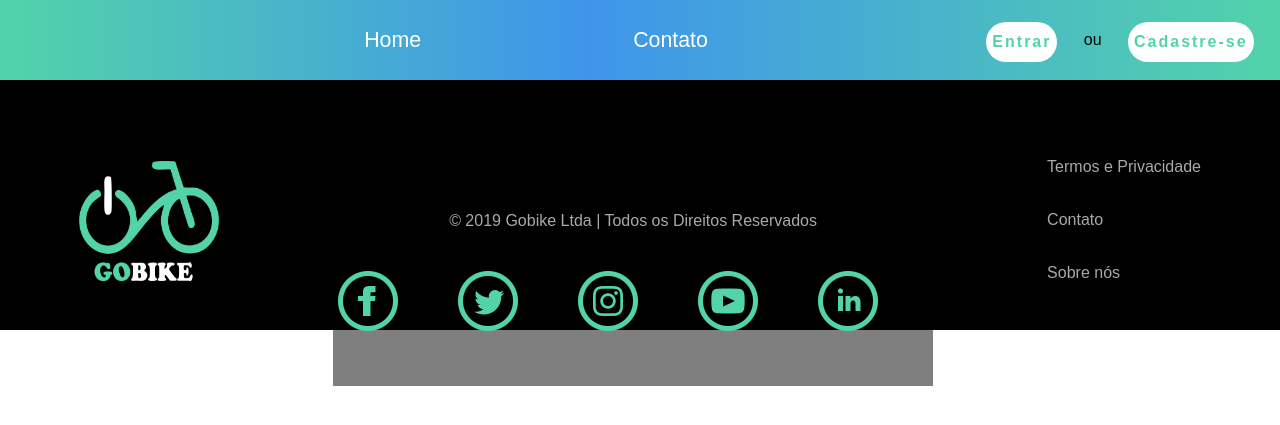
After one commit to 6abi/demodayEH, a Django app: template app/templates/main.html in a window 1280 px wide. The commit adds this page. Shown: the top 425 px of the page. Run offline with Django 3.2, Linux system fonts and the light colour scheme; the template is opened without the code that fills it, so the values that code supplies are empty.

Commit message:
criação da page formularios para contato

```diff
--- /dev/null
+++ b/app/forms.py
@@ -0,0 +1 @@
+from django import forms
--- /dev/null
+++ b/app/static/css/main.css
@@ -0,0 +1,160 @@
+body{
+    margin: 0;
+}
+
+nav {
+    display: flex;
+    align-items: center;
+    justify-content: center;
+    background-image: linear-gradient(to right, #52d3aa 0%, #3f95ea 46%, #52d3aa 100%);
+    height: 10vh;
+    width: 100%;
+}
+
+nav div {
+    display: flex;
+    margin: 0vw;
+    align-items: center;
+    width: 100%;
+    justify-content: flex-end;
+}
+
+nav div ul {
+    list-style-type: none;
+    font-family: 'Raleway', sans-serif;
+    font-size: 16pt;
+    display: flex;
+    justify-content: space-evenly;
+    align-items: center;
+    width: 60%;
+}
+
+nav div ul li a{
+    color: white;
+    text-decoration: none;
+}
+nav div ul li a:hover{
+    color: #52d3aa;
+    cursor: pointer;
+}
+
+/* botoes de login e cadastro */
+#btn-main {
+    display: flex;
+    justify-content: space-evenly;
+    align-items: flex-end;
+    width: 25%;
+}
+#btn-login{
+    border: none;
+    border-radius: 50px;
+    cursor: pointer;
+    background-color: rgb(255, 255, 255);
+    transition: all 0.3s ease 0s;
+    font-size: 16px;
+    color: #52d3aa;
+    font-weight: bold;
+    letter-spacing: 2px;
+    height: 5vh;
+}
+#btn-login:hover{
+    background-color: #52d3aa;
+    color: white;
+    box-shadow: 2px 6px 4px black;
+}
+
+li div{
+    top: 0;
+    display: flex;
+    justify-content: center;
+    align-items: center;
+    min-height: 44px;
+}
+li div p{
+    top: 0;
+    margin: 0;
+    font-size: 16px;
+    list-style-type: none;
+    text-align: center;
+    padding: 0;
+}
+
+
+/**************** rodapé ****************/
+footer{
+    display: flex;
+    flex-direction: column;
+    justify-content: space-around;
+    align-items: flex-start;
+    background-color: black;
+    color: darkgray;
+    font-family: 'Raleway', sans-serif;
+    min-height: 250px;
+}
+#gobike{
+    margin-top: 4.5vh;
+    height: 120px;
+    width: 140px;
+}
+
+footer a{
+    margin-top: 2.5vh;
+    height: 1vh;
+    text-decoration: none;
+    font-size: 12pt;
+    color: darkgray;
+}
+
+#links-footer{
+    display: flex;
+    flex-direction: row;
+    justify-content: space-around;
+    align-items: center;
+    width: 100%;
+}
+
+ #links{
+    display: flex;
+    flex-direction: column;
+    align-items: flex-start;
+    justify-content: space-around;
+    height: 20vh;
+}
+
+ #copyright{
+    font-size: 12pt;
+	padding-bottom: 20px;
+}
+ #redesSocias{
+    display: flex;
+    flex-direction: column;
+    justify-content: space-around;
+    align-items: center;
+    margin-top: 4vh;
+    width: 40vw;
+    height: 50px;
+
+ }
+ #redesSocias .image{
+    height: 120px;
+    width: 120px;
+    background-color: rgba(0, 0, 0, 0.5);
+}
+ #redesSocias img{
+    width: 60px;
+    height: 60px;
+    margin-left: 5px;
+    margin-top: 5px;
+    padding: 0;
+    border: 0;
+}
+ #links :hover{
+    text-decoration: underline;
+}
+ #redesSocias img:hover{
+    background-color: #35b88ea6	;
+    border-radius: 50px;
+}
+ #icons{
+    display: flex;
+}
--- a/app/templates/index.html
+++ b/app/templates/index.html
@@ -50,7 +50,7 @@
                         <div id = "tamanho"><a href="#" id="sobre">Sobre nós</a></div>
                     </li>
                     <li>
-                        <div id = "tamanho"><a href="#" id="contato">Contato</a></div>
+                        <div id = "tamanho"><a href="/contato" id="contato">Contato</a></div>
                     </li>
                 </ul>
             </nav>
--- /dev/null
+++ b/app/templates/main.html
@@ -0,0 +1,65 @@
+{% load staticfiles %}
+<!DOCTYPE html>
+<html lang="pt-br">
+
+<head>
+    <meta charset="UTF-8">
+    <meta name="viewport" content="width=device-width, initial-scale=1.0">
+    <meta http-equiv="X-UA-Compatible" content="ie=edge">
+    <title>{% block title %}{% endblock %}</title>
+    <link rel="stylesheet" href="{% static 'css/main.css' %}">
+</head>
+<!-- barra de navegação contato e cadastro -->
+
+<body>
+    <nav>
+        <div>
+            <ul>
+                <li><a href="/">Home</a></li>
+                <li><a href="/contato">Contato</a></li>
+            </ul>
+            <ul id="btn-main">
+                <li>
+                    <a href="#" id="entrar"><button id="btn-login">Entrar</button></a>
+                </li>
+                <li>
+                    <div><p>ou</p></div>
+                </li>
+                <li>
+                    <a href="#" id="cadastre-se"><button id="btn-login">Cadastre-se</button></a>
+                </li>
+            </ul>
+        </div>
+    </nav>
+    {% block content %}
+    {% endblock %}
+    <footer>
+        <div id="links-footer">
+            <div id="logo-footer">
+                <img id="gobike" src="/static/images/gobike2.png" alt="Gobike">
+            </div>
+            <div id="redesSocias">
+                <p id="copyright">© 2019 Gobike Ltda | Todos os Direitos Reservados</p>
+                <div id="icons">
+                    <div class="image"><a href=""><img src="/static/images/redes-sociais/facebook.png" alt="face"></a>
+                    </div>
+                    <div class="image"><a href=""><img src="/static/images/redes-sociais/twitter.png" alt="twitter"></a>
+                    </div>
+                    <div class="image"><a href=""><img src="/static/images/redes-sociais/instagram.png"
+                                alt="instagram"></a></div>
+                    <div class="image"><a href=""><img src="/static/images/redes-sociais/youtube.png" alt="youtube"></a>
+                    </div>
+                    <div class="image"><a href=""><img src="/static/images/redes-sociais/linkedin.png"
+                                alt="linkedin"></a></div>
+                </div>
+            </div>
+            <div id="links">
+                <a href="/notFound">Termos e Privacidade</a>
+                <a href="/contato">Contato</a>
+                <a href="#sobrenos">Sobre nós</a>
+            </div>
+        </div>
+    </footer>
+</body>
+
+</html>
--- a/bike/urls.py
+++ b/bike/urls.py
@@ -22,4 +22,5 @@
 urlpatterns = [
     path('admin/', admin.site.urls),
     path('', views.mostrar_index),
+    path('contato', views.mostrar_contato),
 ]
```
Also changed, not shown: app/static/css/contato.css (added, +119 -0 lines), app/templates/contato.html (added, +47 -0 lines), app/views.py (+12 -0 lines), app/static/images/contato/banner_contato.jpg (added).
